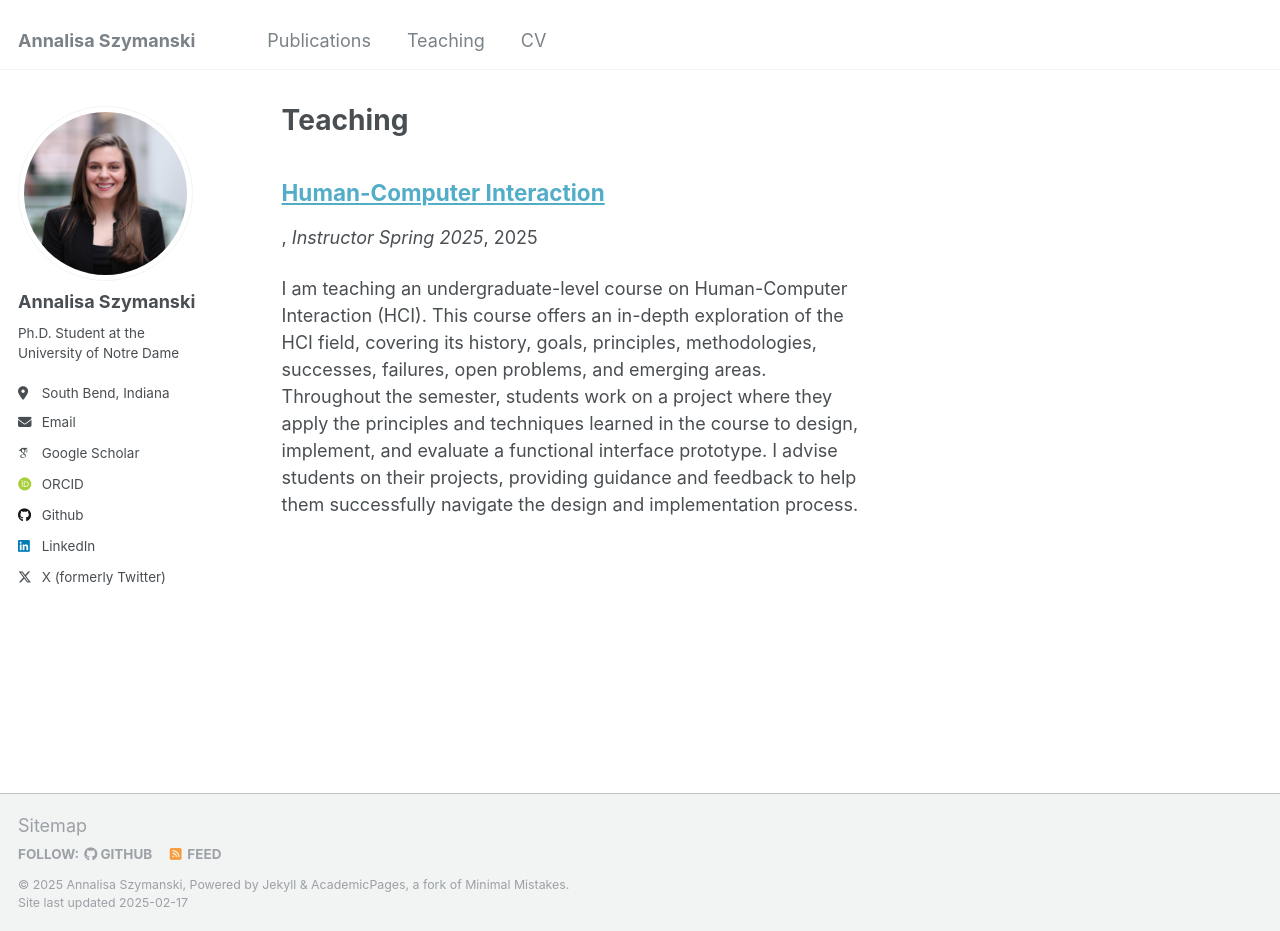
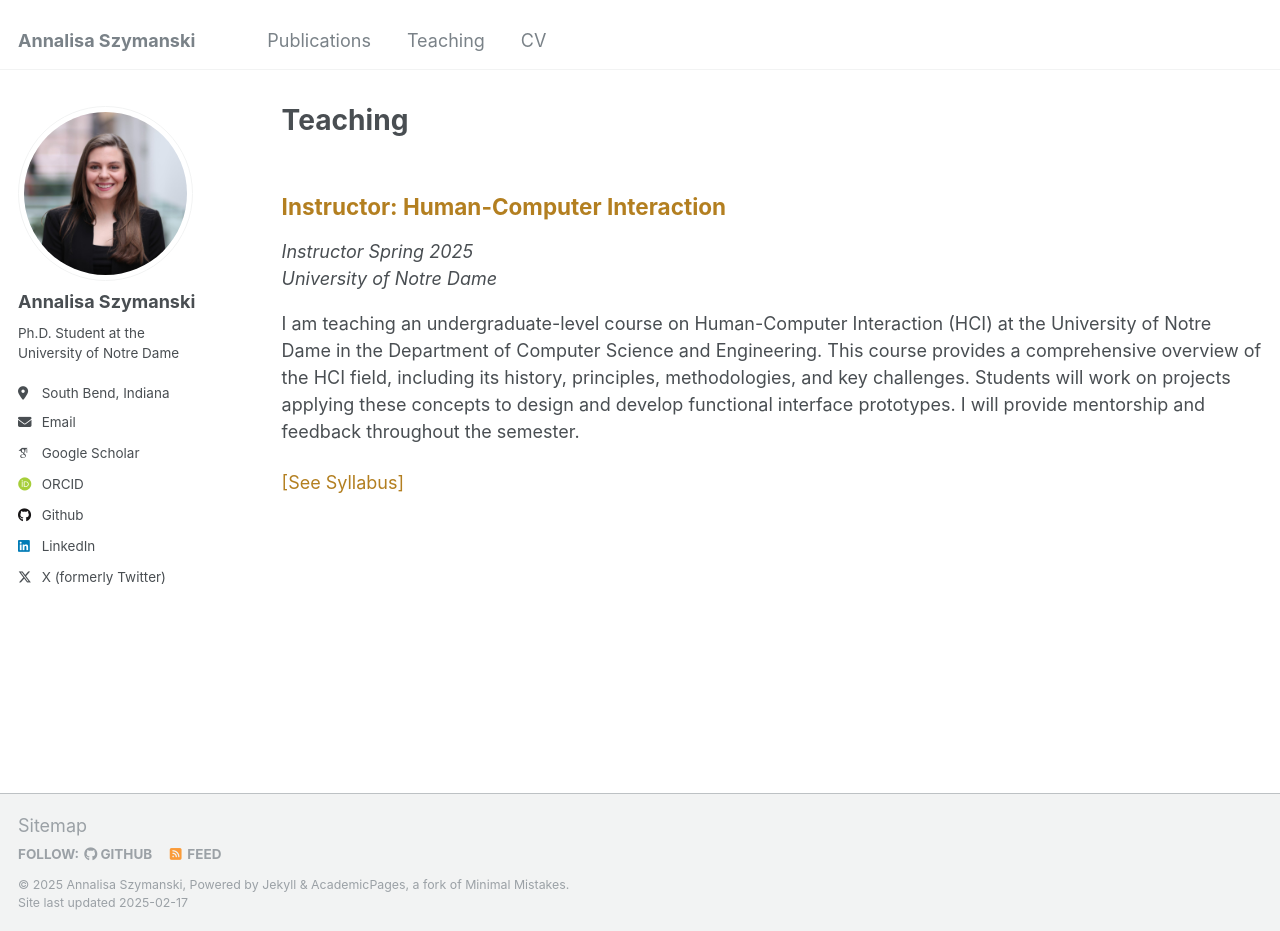
Before and after one commit to aszymans/annalisaszymanski, a Jekyll site: the page built from _pages/teaching.html, in a window 1280 px wide and 931 px high. Built offline with Jekyll 4.4.1, drawn with Linux system fonts in a browser that asks for light colours; some web fonts are replaced.

Commit message:
new_changes

```diff
--- a/_pages/teaching.html
+++ b/_pages/teaching.html
@@ -7,6 +7,24 @@ author_profile: true
 
 {% include base_path %}
 
-{% for post in site.teaching reversed %}
-  {% include archive-single.html %}
-{% endfor %}
+<div class="page-container">
+  {% for post in site.teaching %}
+    <div class="teaching-entry" style="display: flex; flex-direction: row; align-items: flex-start; margin-bottom: 20px;">
+      <div class="text-container" style="flex: 1;">
+        <h2 style="color: #b37f20; margin-bottom: 5px;">{{ post.title }}</h2>
+
+        <p class="course-info" style="margin-bottom: 5px;">
+          <em>{{ post.venue }}</em><br>
+          <em>{{ post.location }}</em>
+        </p>
+
+        <p style="margin-bottom: 10px;">{{ post.excerpt }}</p>
+
+        <p>
+          <!-- Make the link look like [See Syllabus] and in gold -->
+          <a href="../files/CSE40424_Syllabus_Spring2025.docx.pdf" target="_blank" style="color: #b37f20; text-decoration: none;">[See Syllabus]</a>
+        </p>
+      </div>
+    </div>
+  {% endfor %}
+</div>
--- a/_teaching/2014-spring-teaching-1.md
+++ b/_teaching/2014-spring-teaching-1.md
@@ -1,10 +1,10 @@
 ---
-title: "Human-Computer Interaction"
+title: "Instructor: Human-Computer Interaction"
 collection: teaching
 permalink: /teaching/2014-spring-teaching-1
 venue: "Instructor Spring 2025"
 date: 2025-01-01
-location: "Indiana, USA"
+location: "University of Notre Dame"
 ---
 
-I am teaching an undergraduate-level course on Human-Computer Interaction (HCI). This course offers an in-depth exploration of the HCI field, covering its history, goals, principles, methodologies, successes, failures, open problems, and emerging areas. Throughout the semester, students work on a project where they apply the principles and techniques learned in the course to design, implement, and evaluate a functional interface prototype. I advise students on their projects, providing guidance and feedback to help them successfully navigate the design and implementation process.
+I am teaching an undergraduate-level course on Human-Computer Interaction (HCI) at the University of Notre Dame in the Department of Computer Science and Engineering. This course provides a comprehensive overview of the HCI field, including its history, principles, methodologies, and key challenges. Students will work on projects applying these concepts to design and develop functional interface prototypes. I will provide mentorship and feedback throughout the semester.
```
Also changed, not shown: _pages/cv.md (+2 -1 lines), _pages/publications.html (+7 -5 lines), images/designthinking_illustration_final2-02.png (added), 1 other file.
